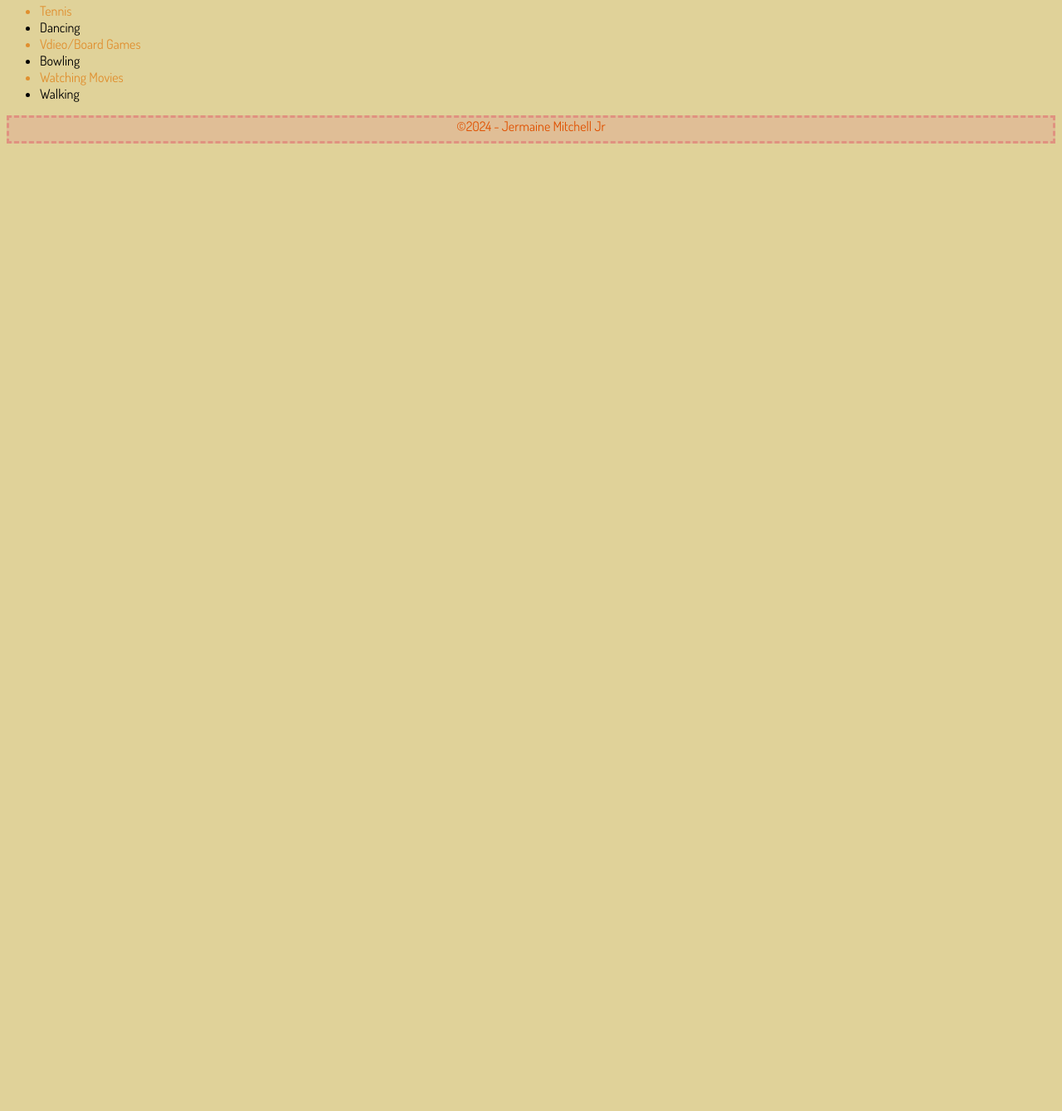
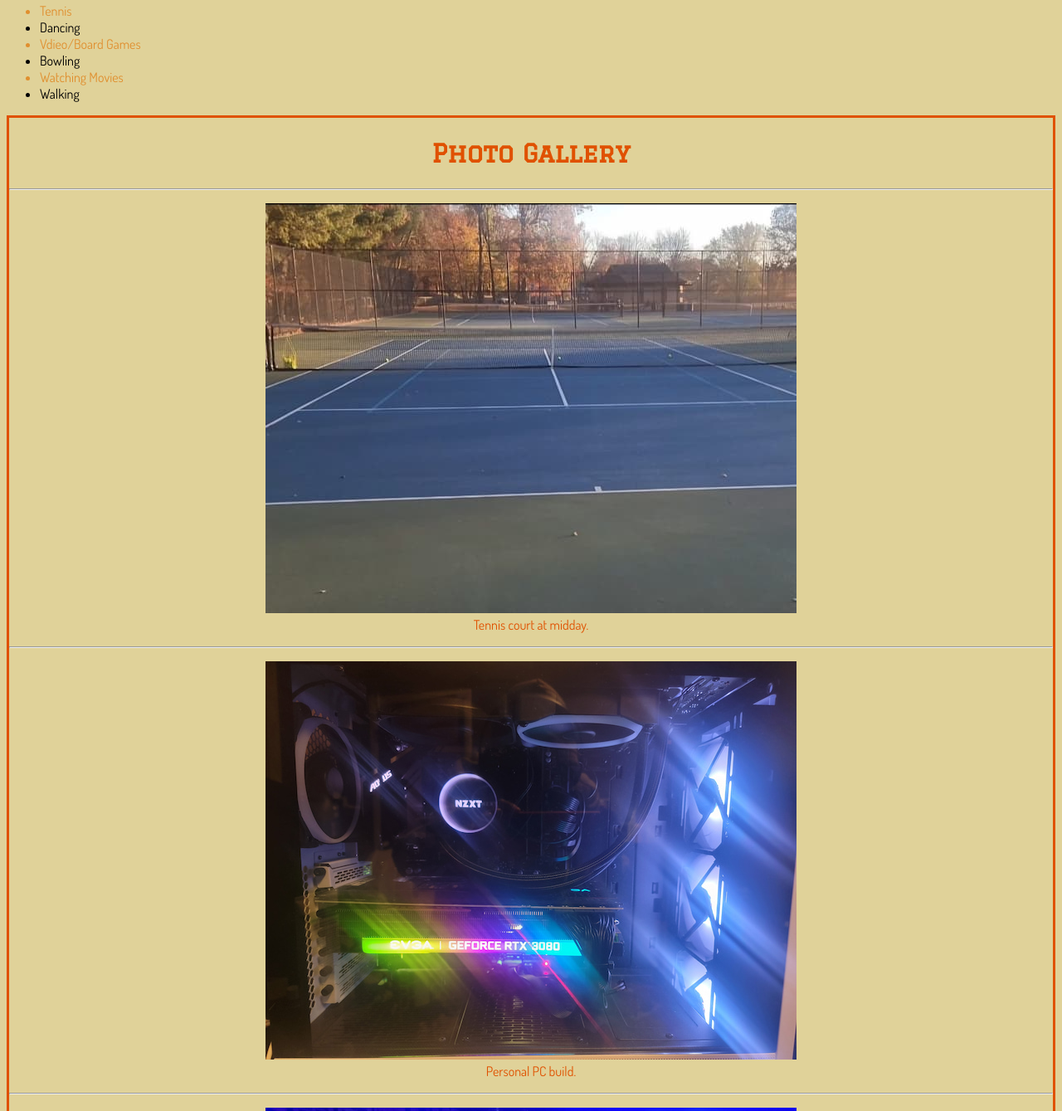
Before and after one commit to RVCC-IDMX/about-me-JMit3003-1, a plain HTML site: page index.html in a window 1280 px wide. Shown: the part 721-2060 px from the top of the page at 83% size. Before the commit the page ends 902 px from the top, so only its background shows below. Drawn offline with Linux system fonts and the light colour scheme.

Commit message:
Adding photo gallery

```diff
--- a/css/style.css
+++ b/css/style.css
@@ -20,6 +20,7 @@ header {
 
 }
 
+/*Hero Section */
 #hero, footer {
     color: #E05100;
     text-align: center;
@@ -32,10 +33,12 @@ header {
     width: 200px;
 }
 
+/*Bio Section */
 #bio {
     text-align: center;
 }
 
+/*Hobbies Section */
 #hobbies ul li:nth-child(even) {
     color: black;
 
@@ -44,3 +47,14 @@ header {
 #hobbies ul li:nth-child(odd) {
     color: #E08f2f;
 }
+
+/*Gallery Section */
+#gallery {
+    text-align: center;
+    border: solid 3px #E05100;
+
+}
+ #gallery img {
+    max-width: 90%;
+
+ }
--- a/index.html
+++ b/index.html
@@ -65,6 +65,29 @@
 
             </ul>
 
+        </section>
+
+        <section id="gallery">
+            <h2>Photo Gallery</h2>
+
+            <hr>
+            <figure>
+                <img src="About Me Images/tennis-court-640w.jpg" alt="tennis court">
+                <figcaption>Tennis court at midday.</figcaption>
+            </figure>
+
+            <hr>
+            <figure>
+                <img src="About Me Images/my-computer-640w.jpg" alt="personal computer">
+                <figcaption>Personal PC build.</figcaption>
+            </figure>
+
+            <hr>
+            <figure>
+                <img src="About Me Images/concert-640w.jpg" alt="concert in Philadelphia">
+                <figcaption>Concert in Philadelphia</figcaption>
+            </figure>
+
 
 
         </section>
```
Lines whose indentation alone changed are shown as unchanged.
